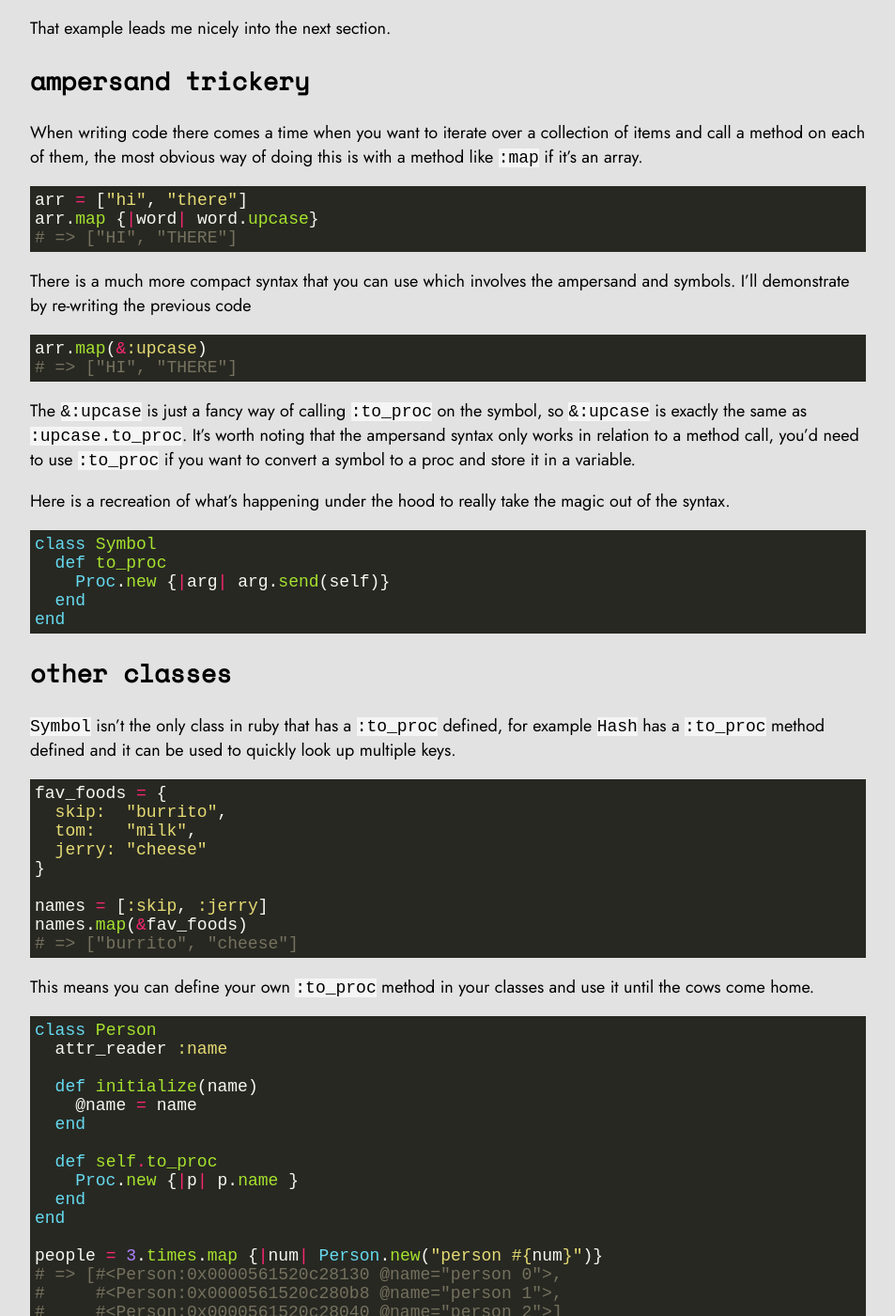
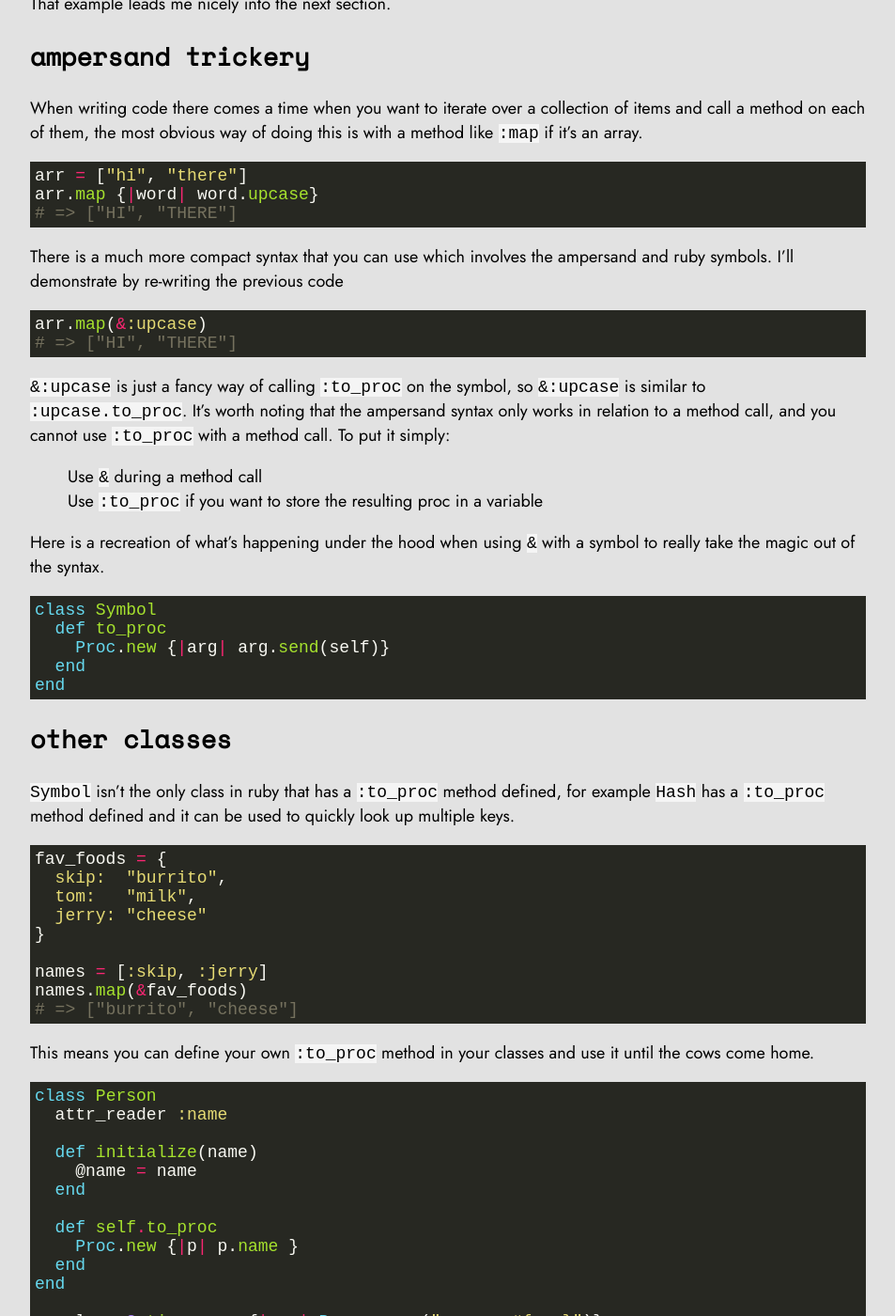
Before and after one commit to skipcloud/skipcloud.github.io, a Jekyll site: the page built from _posts/2020-06-07-ruby:-blocks,-procs,-and-lambdas.md, in a window 1280 px wide and 1400 px high, scrolled down 4100 px. Shown: the whole window at 94% size, without its empty margins (163-1116 px from the left). Built offline with Jekyll 4.4.1, drawn with Linux system fonts in a browser that asks for light colours; some of the changed text lies outside the part shown.

Commit message:
posts: fix up ruby blocks

````diff
--- a/_posts/2020-06-07-ruby:-blocks,-procs,-and-lambdas.md
+++ b/_posts/2020-06-07-ruby:-blocks,-procs,-and-lambdas.md
@@ -8,18 +8,17 @@
 
 You can't talk about ruby without covering blocks, when you start out you are
 introduced to them from the get-go. Procs and lambdas, however, aren't mentioned
-which is understandable because you can get away with writing ruby without ever
-really knowing what they are.
+when you're starting to learn ruby which is understandable because you can get
+away with writing ruby without ever really knowing what they are.
 
 I am here to throw a ton of information about blocks, procs, and lambdas at you
 as well as a generous helping of code examples, let's see what sticks.
 
 ## blocks
 
-Let's start off with blocks, you can't write ruby without coming across them at
-some point. A block in ruby is a section of code you can pass to a method to be
-called later, a block can be written in two different ways. The multi-line `do
-end` version:
+Let's start off with blocks. A block in ruby is a section of code you can pass
+to a method to be called later, a block can be written in two different ways.
+The multi-line `do end` version:
 
 ```ruby
 3.times do
@@ -233,20 +232,23 @@
 ```
 
 There is a much more compact syntax that you can use which involves the
-ampersand and symbols. I'll demonstrate by re-writing the previous code
+ampersand and ruby symbols. I'll demonstrate by re-writing the previous code
 
 ```ruby
 arr.map(&:upcase)
 # => ["HI", "THERE"]
 ```
 
-The `&:upcase` is just a fancy way of calling `:to_proc` on the symbol, so
-`&:upcase` is exactly the same as `:upcase.to_proc`. It's worth noting that the
-ampersand syntax only works in relation to a method call, you'd need to use
-`:to_proc` if you want to convert a symbol to a proc and store it in a variable.
+`&:upcase` is just a fancy way of calling `:to_proc` on the symbol, so
+`&:upcase` is similar to `:upcase.to_proc`. It's worth noting that the
+ampersand syntax only works in relation to a method call, and you cannot use
+`:to_proc` with a method call. To put it simply:
 
-Here is a recreation of what's happening under the hood to really take the magic
-out of the syntax.
+* Use `&` during a method call
+* Use `:to_proc` if you want to store the resulting proc in a variable
+
+Here is a recreation of what's happening under the hood when using `&` with a
+symbol to really take the magic out of the syntax.
 
 ```ruby
 class Symbol
@@ -258,9 +260,9 @@
 
 ## other classes
 
-`Symbol` isn't the only class in ruby that has a `:to_proc` defined, for example
-`Hash` has a `:to_proc` method defined and it can be used to quickly look up
-multiple keys.
+`Symbol` isn't the only class in ruby that has a `:to_proc` method defined, for
+example `Hash` has a `:to_proc` method defined and it can be used to quickly
+look up multiple keys.
 
 ```ruby
 fav_foods = {
````
Also changed, not shown: other parts of _posts/2020-06-07-ruby:-blocks,-procs,-and-lambdas.md (+7 -7 lines).
